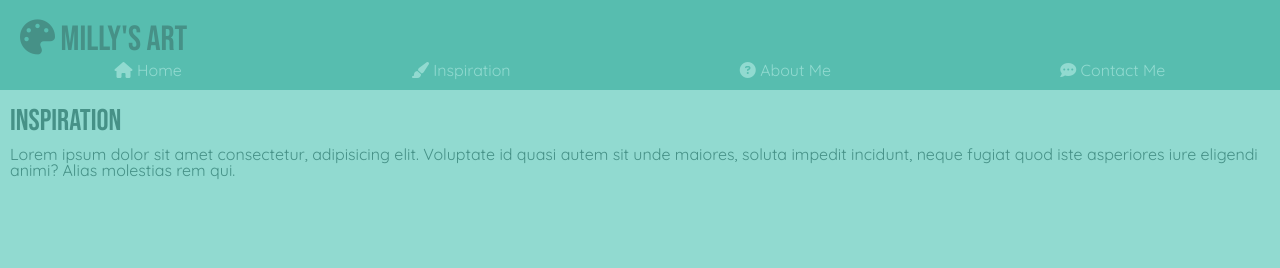
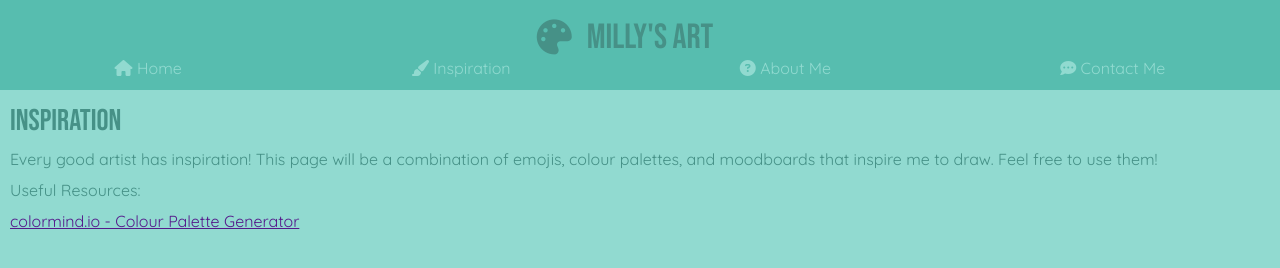
Before and after one commit to arobe353/Server-for-Assessment, a website: page views/inspiration.html in a window 1280 px wide. Shown: the top 268 px of the page. Drawn offline with nearby package versions, Linux system fonts and the light colour scheme; files that its build step writes are made by us from their sources.

Commit message:
More website edits & additions

```diff
--- a/views/inspiration.html
+++ b/views/inspiration.html
@@ -10,8 +10,19 @@
 <h2>Inspiration</h2>
 
 <div class="content-1">
-  Lorem ipsum dolor sit amet consectetur, adipisicing elit. Voluptate id quasi
-  autem sit unde maiores, soluta impedit incidunt, neque fugiat quod iste
-  asperiores iure eligendi animi? Alias molestias rem qui.
+  <p>
+    Every good artist has inspiration! This page will be a combination of
+    emojis, colour palettes, and moodboards that inspire me to draw. Feel free
+    to use them!
+  </p>
+  <p>
+    Useful Resources:
+    <ul>
+      <li>
+        <a href="">colormind.io - Colour Palette Generator</a>
+      </li>
+    </ul>
+
+  </p>
 </div>
 {% endblock %}
--- a/views/partial/nav.html
+++ b/views/partial/nav.html
@@ -1,28 +1,33 @@
 <div class="nav">
   <div class="nav-title">
-    <i class="fa-solid fa-palette"></i>
-    <span>Milly's Art</span>
+    <a class="link" href="/">
+      <div class="nav-title-content">
+        <span class="nav-title-text"
+          ><i class="fa-solid fa-palette nav-title-icon"></i> Milly's Art
+        </span>
+      </div>
+    </a>
   </div>
   <ul class="flex-box">
-    <a class="nav-button" href="/"
+    <a class="nav-button link" href="/"
       ><li>
         <i class="fa-solid fa-house"></i>
         <span>Home</span>
       </li></a
     >
-    <a class="nav-button" href="/inspiration/"
+    <a class="nav-button link" href="/inspiration/"
       ><li>
         <i class="fa-solid fa-paintbrush"></i>
         <span>Inspiration</span>
       </li></a
     >
-    <a class="nav-button" href="/about/"
+    <a class="nav-button link" href="/about/"
       ><li>
         <i class="fa-solid fa-circle-question"></i>
         <span>About Me</span>
       </li></a
     >
-    <a class="nav-button" href="/contact/"
+    <a class="nav-button link" href="/contact/"
       ><li>
         <i class="fa-solid fa-comment-dots"></i>
         <span>Contact Me</span>
```
Also changed, not shown: public/css/style.css (+27 -2 lines), views/about.html (+4 -0 lines).
